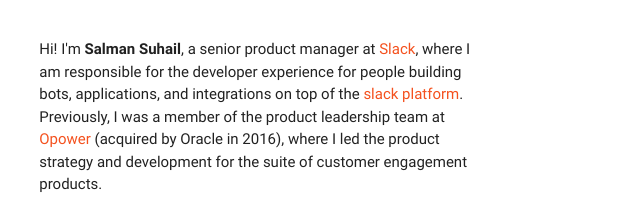
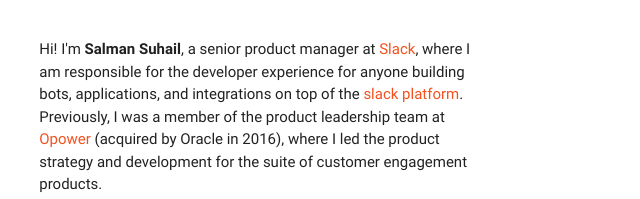
Before and after one commit to salmansqadeer/salmansuhail, a plain HTML site: page about.html in a window 1280 px wide. Shown: the part 605-804 px from the top of the page, 612-1252 px from the left. Drawn offline with nearby package versions, Linux system fonts and the light colour scheme.

Commit message:
Automated commit at 2016-08-28 01:57:11 UTC by middleman-deploy 2.0.0-alpha

```diff
--- a/about.html
+++ b/about.html
@@ -78,7 +78,7 @@
   <div class="col s12 m6">
 
     <p>
-      Hi!  I'm <b>Salman Suhail</b>, a senior product manager at <a href="http://www.slack.com">Slack</a>, where I am responsible for the developer experience for people building bots, applications, and integrations on top of the <a href="https://slack.com/developers">slack platform</a>.  Previously, I was a member of the product leadership team at <a href="https://opower.com/">Opower</a> (acquired by Oracle in 2016), where I led the product strategy and development for the suite of customer engagement products.
+      Hi!  I'm <b>Salman Suhail</b>, a senior product manager at <a href="http://www.slack.com">Slack</a>, where I am responsible for the developer experience for anyone building bots, applications, and integrations on top of the <a href="https://slack.com/developers">slack platform</a>.  Previously, I was a member of the product leadership team at <a href="https://opower.com/">Opower</a> (acquired by Oracle in 2016), where I led the product strategy and development for the suite of customer engagement products.
     </p>
     <p>
       I specialize in working with teams to facilitate the product design and development lifecycle from ideation, implementation, marketing to product launch and growth. I have an acute fascination with systems, both as they relate to software as well as organizations; And nothing makes me happier than working with amazing people and building products that impact the lives of thousands of people.
```
